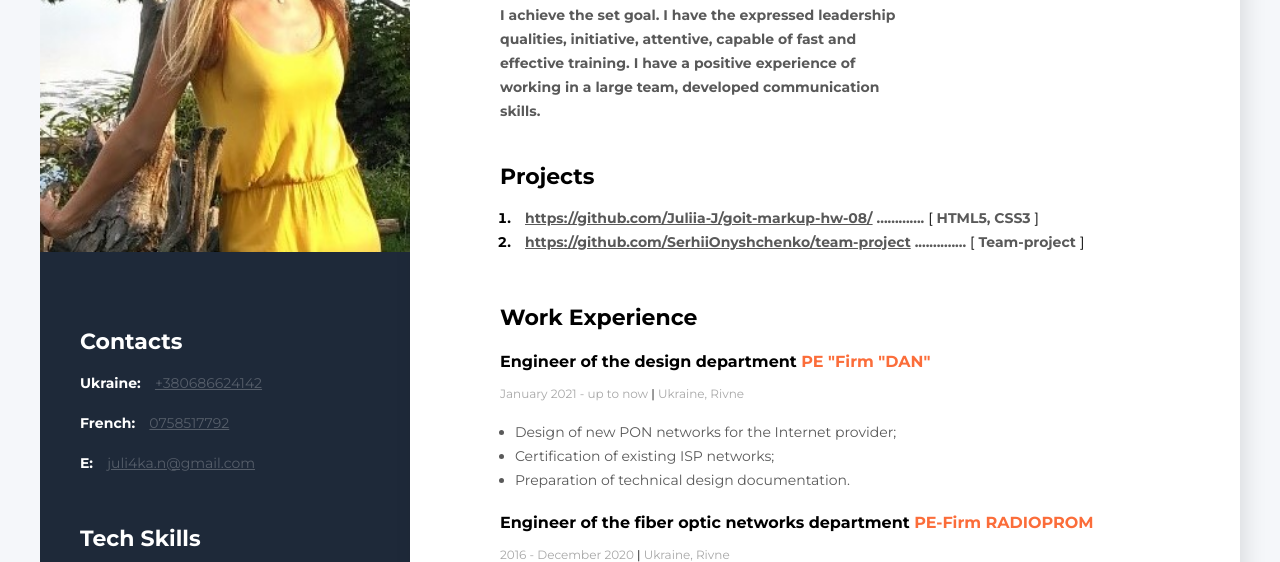
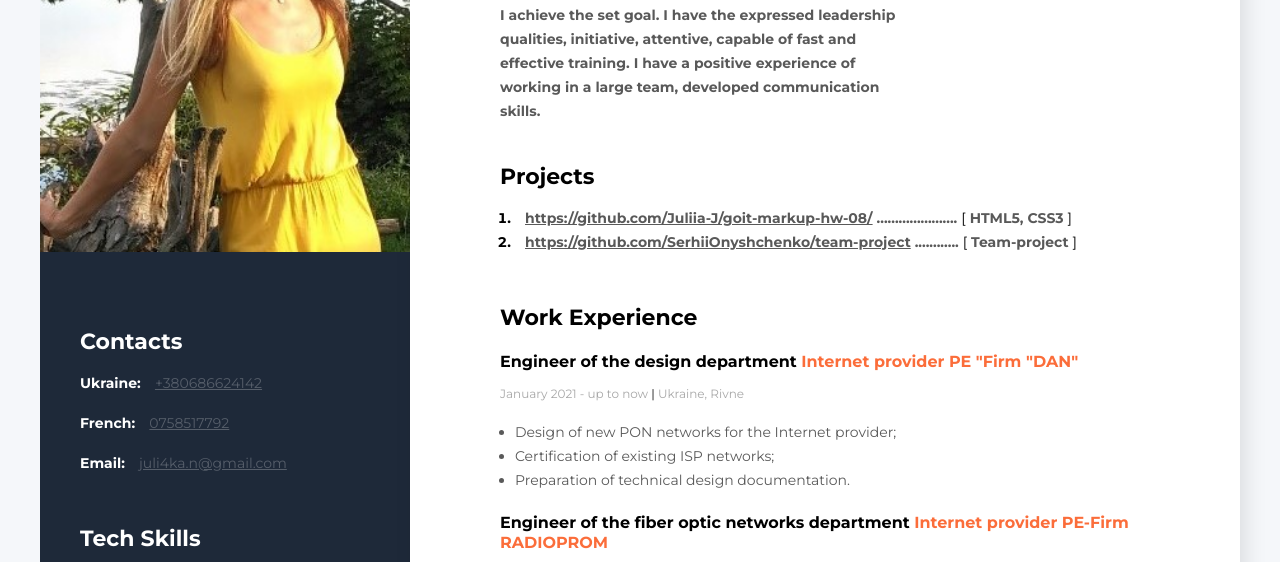
Before and after one commit to Juliia-J/Resume, a plain HTML site: page index.html in a window 1280 px wide. Shown: the part 244-806 px from the top of the page. Drawn offline with Linux system fonts and the light colour scheme.

Commit message:
Update index.html

```diff
--- a/index.html
+++ b/index.html
@@ -39,7 +39,7 @@
                         <span class="project">
                             <a href="https://github.com/Juliia-J/goit-markup-hw-08"
                               class="project-link">https://github.com/Juliia-J/goit-markup-hw-08/</a>
-                            .............
+                            ......................
                             <span class="project-bracket">[</span> HTML5, CSS3 <span class="project-bracket">]</span>
                         </span>
                     </li>
@@ -47,7 +47,7 @@
                         <span class="project">
                             <a href="https://github.com/SerhiiOnyshchenko/team-project"
                               class="project-link">https://github.com/SerhiiOnyshchenko/team-project</a>
-                            ..............
+                            ............
                             <span class="project-bracket">[</span> Team-project <span class="project-bracket">]</span>
                         </span>
                     </li>
@@ -59,7 +59,7 @@
                 <h3 class="title">Work Experience</h3>
                 <!--Company 1-->
                 <div>
-                    <h4 class="work-position">Engineer of the design department <span class="organization">PE "Firm "DAN"</span></h4>
+                    <h4 class="work-position">Engineer of the design department <span class="organization">Internet provider PE "Firm "DAN"</span></h4>
                     <p class="period">January 2021 - up to now <span class="line">|</span> Ukraine, Rivne</p>
                     <ul class="work-list">
                         <li class="work-list-item">Design of new PON networks for the Internet provider;</li>
@@ -69,7 +69,7 @@
                 </div>
                 <!--Company 2-->
                 <div>
-                    <h4 class="work-position">Engineer of the fiber optic networks department <span class="organization">PE-Firm RADIOPROM</span></h4>
+                    <h4 class="work-position">Engineer of the fiber optic networks department <span class="organization">Internet provider PE-Firm RADIOPROM</span></h4>
                     <p class="period">2016 - December 2020 <span class="line">|</span> Ukraine, Rivne</p>
                     <ul class="work-list">
                         <li class="work-list-item">Certification of existing ISP networks; </li>
@@ -123,7 +123,7 @@
                     <a href="tel: 0758517792" class="contact-link"> 0758517792</a>
                 </p>
                 <p>
-                    <span class="contact-type">E:</span>
+                    <span class="contact-type">Email:</span>
                     <a href="juli4ka.n@gmail.com" class="contact-link">juli4ka.n@gmail.com</a>
                 </p>
 
```
